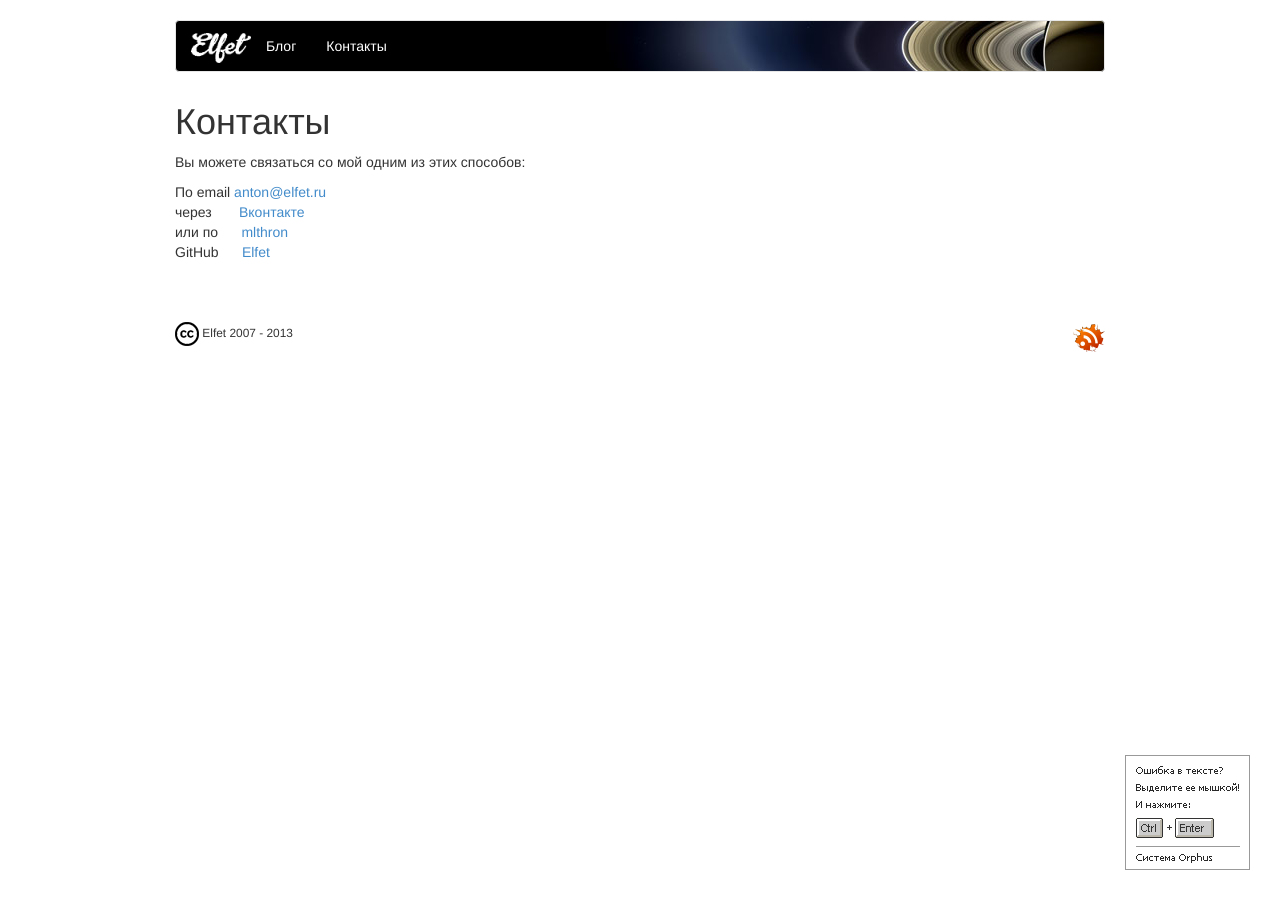
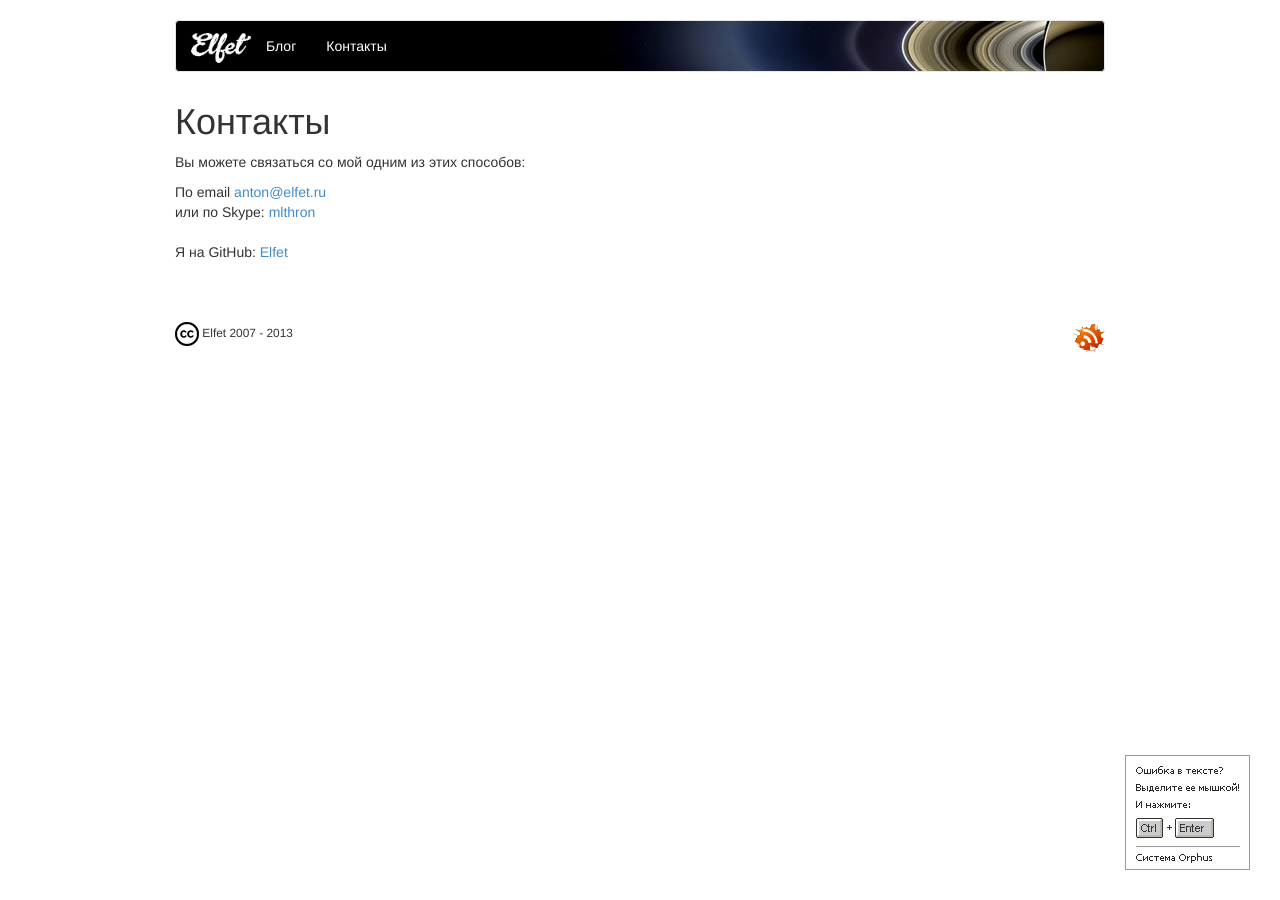
Before and after one commit to toFlash/medv.io, a Jekyll site: the page built from contacts.html, in a window 1280 px wide. Built offline with Jekyll 4.4.1, drawn with Linux system fonts in a browser that asks for light colours; Markdown is read by kramdown in place of the engine named in the settings.

Commit message:
Update contacts.html

```diff
--- a/contacts.html
+++ b/contacts.html
@@ -17,6 +17,6 @@ title: Контакты
     </script>
     <noscript>Что бы увидеть Email включите JavaScript.</noscript>
 </div>
-<div>через &nbsp;&nbsp;&nbsp;&nbsp;&nbsp; <a href="https://vk.com/anton.medvedev">Вконтакте</a></div>
-<div>или по &nbsp;&nbsp;&nbsp;&nbsp; <a href="skype:mlthron">mlthron</a></div>
-<div>GitHub &nbsp;&nbsp;&nbsp;&nbsp; <a href="https://github.com/Elfet">Elfet</a></div>
+<div>или по Skype: <a href="skype:mlthron">mlthron</a></div>
+<br>
+<div>Я на GitHub: <a href="https://github.com/Elfet">Elfet</a></div>
```
